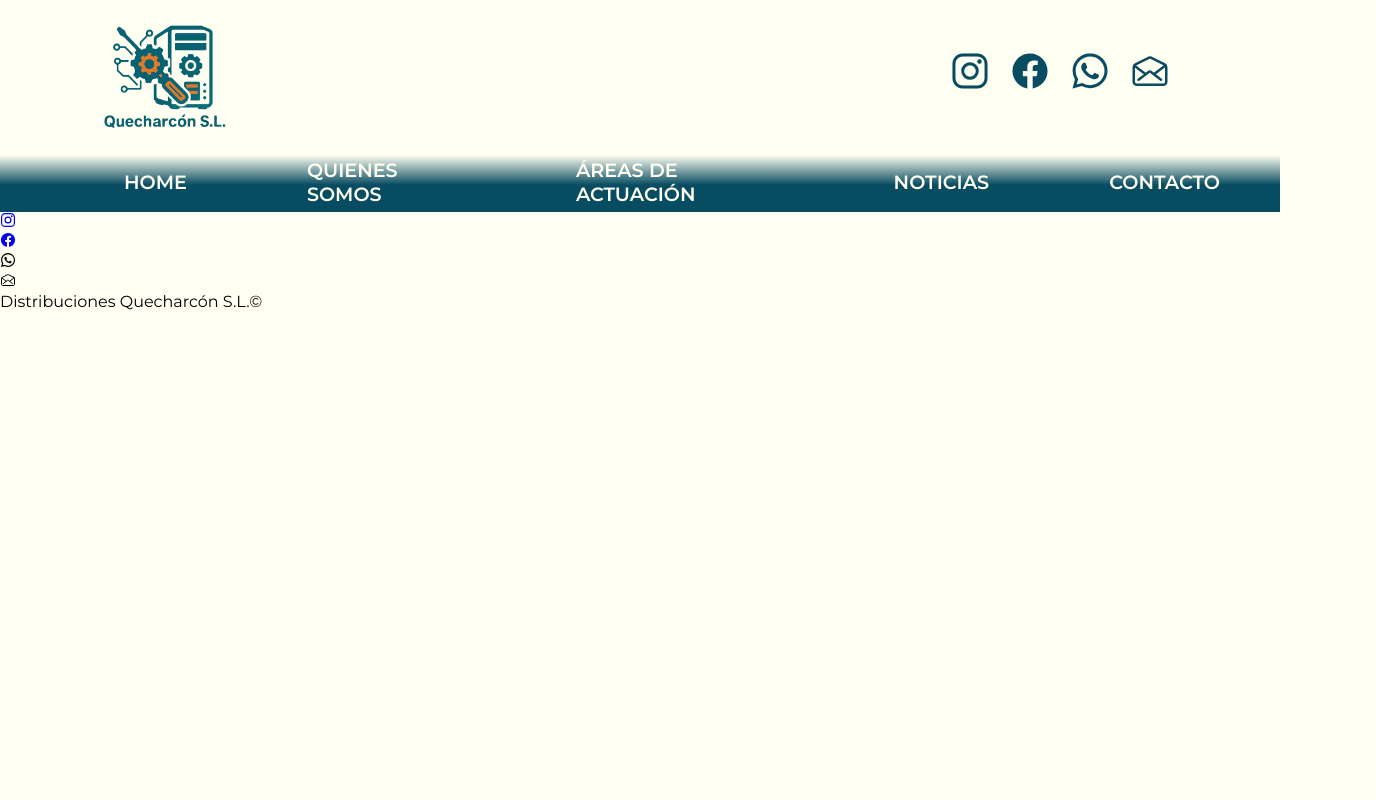
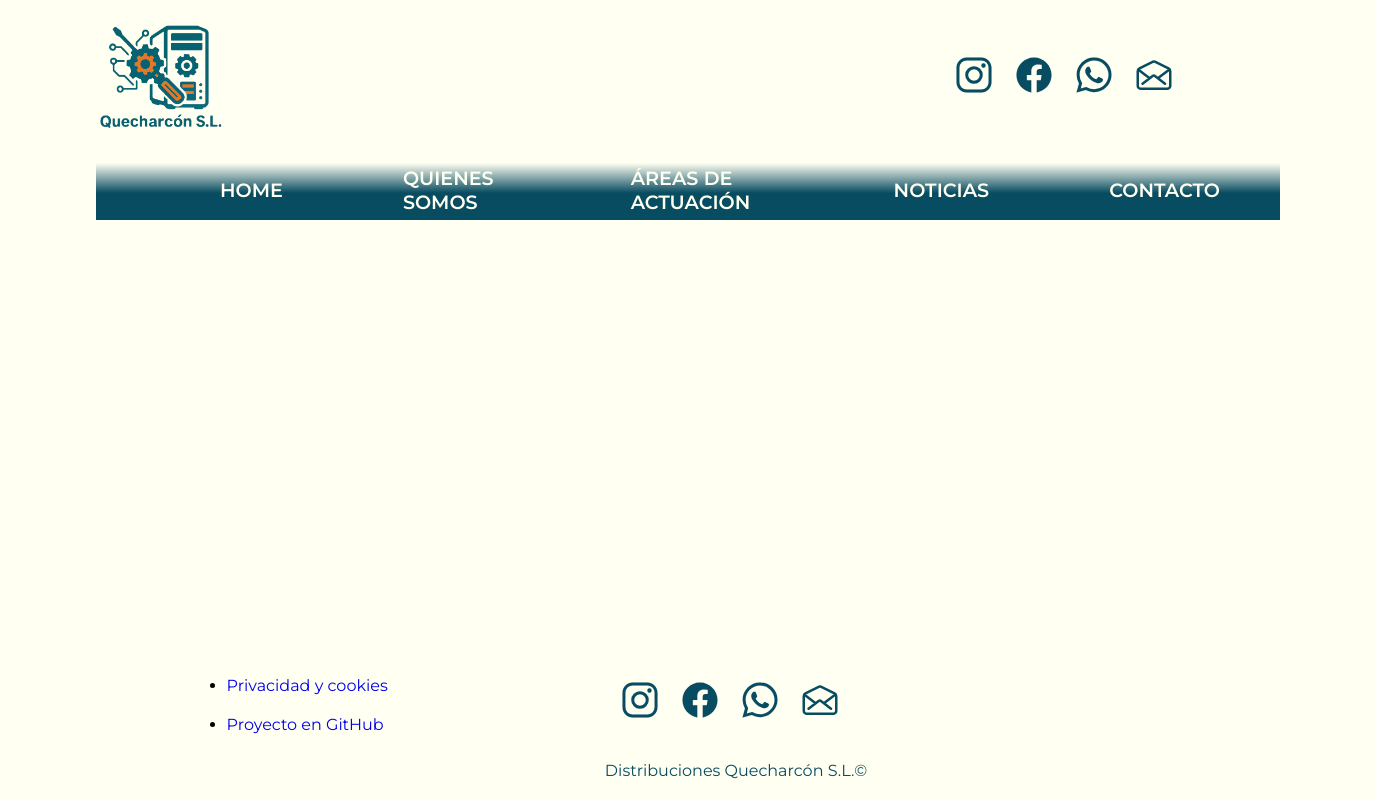
Before and after one commit to Ramon-unir/Web-Corporativa, a plain HTML site: page index.html in a window 1280 px wide. Shown: the whole page, 1376 px wide, since content can reach past the window. Drawn offline with nearby package versions, Linux system fonts and the light colour scheme.

Commit message:
updated: header && footer

```diff
--- a/index.html
+++ b/index.html
@@ -19,7 +19,7 @@
             <a href="#">
                 <img src="img/logo.png" alt="Logo principal" class="logo">
             </a>
-            <ul class="social-media">
+            <ul class="header-social-media">
                 <li><a href="https://www.instagram.com" target="_blank"><ion-icon name="logo-instagram"></ion-icon></a></li>
                 <li><a href="https://www.facebook.com" target="_blank"><ion-icon name="logo-facebook"></ion-icon></a></li>
                 <li><a href="https://api.whatsapp.com/" target="_blank"><ion-icon name="logo-whatsapp"></ion-icon></a></li>
@@ -48,11 +48,15 @@
         </aside>
 
         <footer class="footer">
-            <ul class="social-media">
+            <ul class="footer-links">
+                <li><a href="#">Privacidad y cookies</a></li>
+                <li><a href="#">Proyecto en GitHub</a></li>
+            </ul>
+            <ul class="footer-social-media">
                 <li><a href="#"><ion-icon name="logo-instagram"></ion-icon></a></li>
                 <li><a href="#"><ion-icon name="logo-facebook"></ion-icon></a></li>
-                <li><a href="#"></a><ion-icon name="logo-whatsapp"></ion-icon></li>
-                <li><a href="#"></a><ion-icon name="mail-open-outline"></ion-icon></li>
+                <li><a href="#"><ion-icon name="logo-whatsapp"></ion-icon></a></li>
+                <li><a href="#"><ion-icon name="mail-open-outline"></ion-icon></a></li>
             </ul>
             <div class="copyright">
                 <p>Distribuciones Quecharcón S.L.&copy;</p>
--- a/style.css
+++ b/style.css
@@ -21,14 +21,23 @@ body {
     background-color: var(--background);
 }
 
+.contenedor {
+    position: relative;
+    width: 100%;
+    min-height: 100vh;
+    align-items: center;
+    justify-content: center;
+    padding: 0 6em;
+}
+
+/* header */
 .header {
     display: flex;
-    margin: auto;
     top: 0;
     left: 0;
-    padding: 10px 100px;
+    padding: 10px 0;
     justify-content: space-between;
-    min-height: 140px;
+    min-height: 160px;
 }
 
 .header .logo {
@@ -41,28 +50,93 @@ body {
     transform: scale(1.01);
 }
 
-.header .social-media {
+.header .header-social-media {
     display: flex;
     align-items: center;
     list-style: none;
 }
 
-.header .social-media li {
+.header .header-social-media li {
     padding: 10px;
 }
 
-.header .social-media li a {
+.header .header-social-media li a {
     color: var(--primary);
     font-size: 2.5em;
     transition: 0.3s;
 }
 
-.header .social-media li a:hover {
+.header .header-social-media li a:hover {
     color: var(--button);
 }
 
+/* footer */
+.footer {
+    /* background-color: gainsboro; ELIMINAR */
+
+    position: absolute;
+    display: flex;
+    bottom: 0;
+    width: 100%;
+    min-height: 150px;
+    margin-bottom: 20px;
+    align-items: center;
+    justify-content: flex-start;
+}
+
+.footer .footer-links {
+    /* background-color:antiquewhite; ELIMINAR */
+
+    display: grid;
+    justify-content: center;
+    padding: 0 20px;
+    width: 33%;
+}
+
+.footer .footer-links li {
+    padding: 10px 0;
+}
 
 
+.footer .footer-links li a {
+    text-decoration: none;
+}
+
+.footer .footer-social-media {
+    /* background-color:azure; ELIMINAR */
+
+    width: 33%;
+    list-style: none;
+    display: flex;
+    justify-content: center;
+}
+
+.footer .footer-social-media li {
+    padding: 10px;
+}
+
+.footer .footer-social-media li a {
+    color: var(--primary);
+    font-size: 2.5em;
+    transition: 0.3s;
+}
+
+.footer .footer-social-media li a:hover {
+    color: var(--button);
+}
+
+.footer .copyright {
+    /* background-color:beige; ELIMINAR */
+
+    position: absolute;
+    bottom: 0;
+    width: 100%;
+}
+
+.footer .copyright p {
+    text-align: center;
+    color: var(--dark-text);
+}
 
 
 
```
